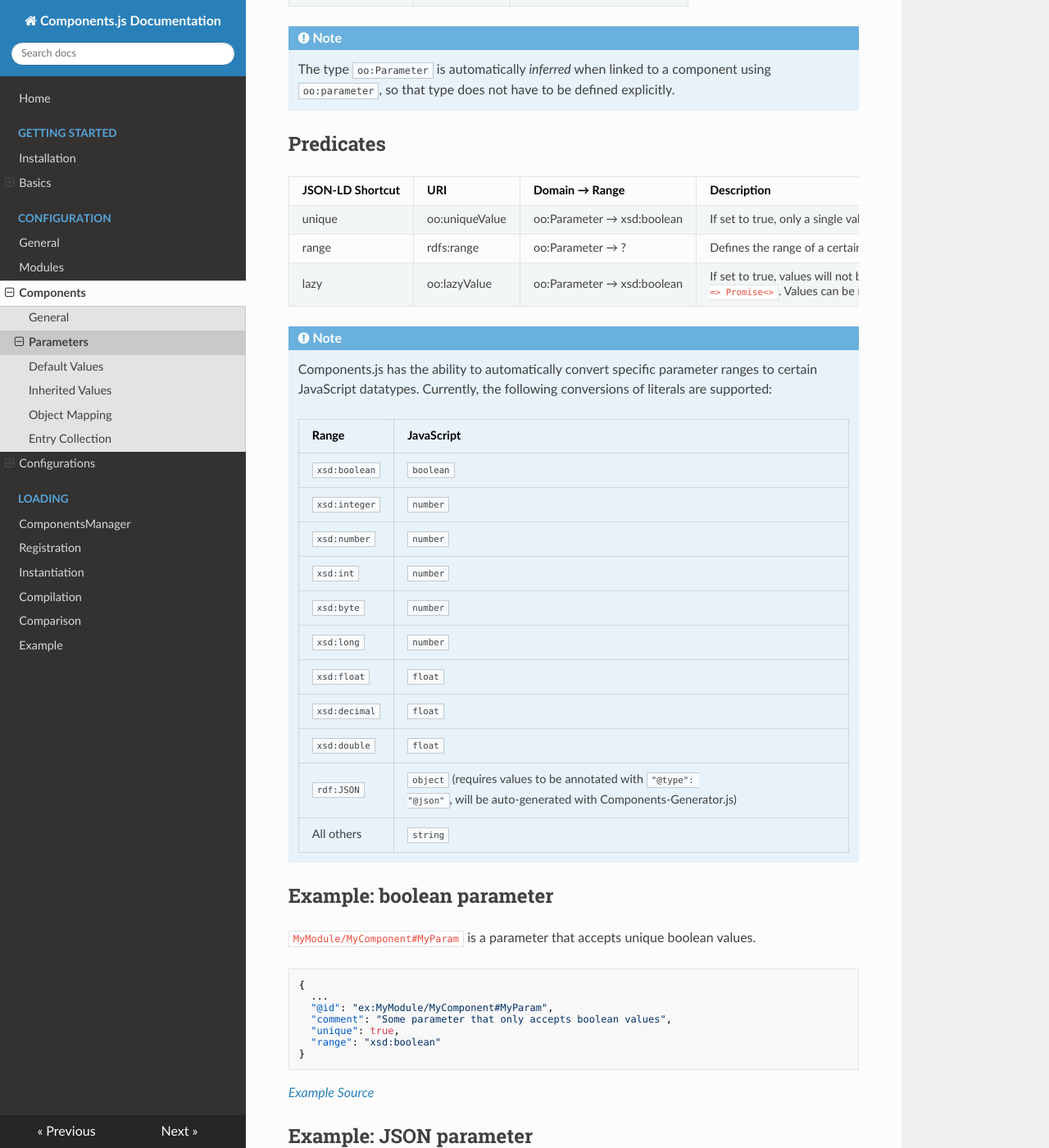
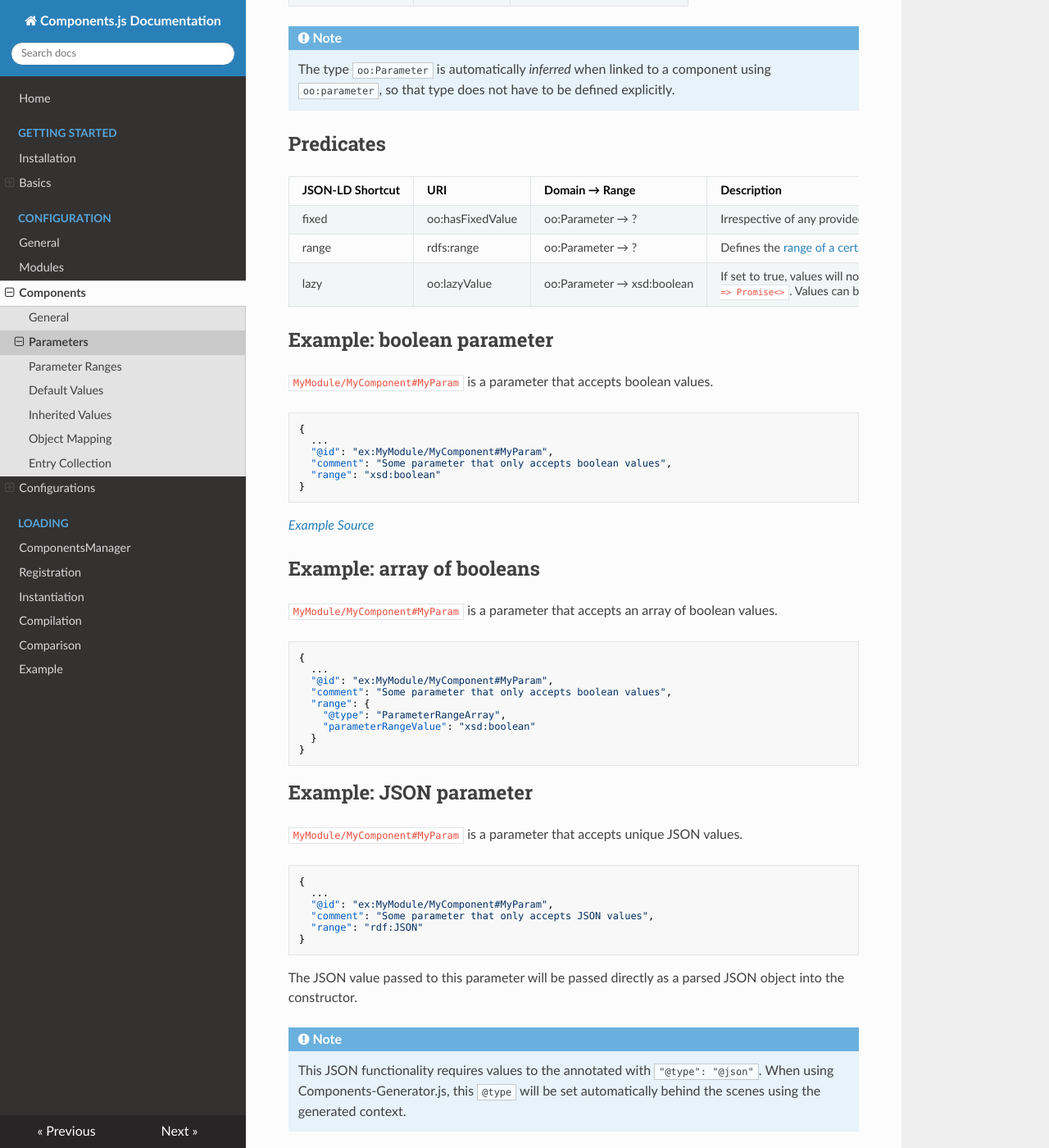
Before and after one commit to LinkedSoftwareDependencies/Documentation-Components.js, an MkDocs documentation site: the page built from docs/configuration/components/parameters.md, in a window 1280 px wide and 1400 px high, scrolled down 266 px. Shown: the whole window at 82% size. Built offline with MkDocs 1.6.1, drawn with Linux system fonts in a browser that asks for light colours; nearby versions of some CDN libraries; old or Windows-style settings are respelled for this version of MkDocs.

Commit message:
Document new parameter ranges

````diff
--- a/docs/configuration/components/parameters.md
+++ b/docs/configuration/components/parameters.md
@@ -13,43 +13,40 @@ Parameters define what kind of values can be used to instantiate a component wit
 
 | JSON-LD Shortcut     | URI                     | Domain           → Range                        | Description |
 | -------------------- | ----------------------- | ----------------------------------------------- | ----------- |
-| unique               | oo:uniqueValue          | oo:Parameter     → xsd:boolean                  | If set to true, only a single value for the given parameter in a component instance can be set. Default is false. |
-| range                | rdfs:range              | oo:Parameter     → ?                            | Defines the range of a certain parameter, such as `xsd:boolean` or `xsd:string`. |
+| fixed                | oo:hasFixedValue        | oo:Parameter     → ?                            | Irrespective of any provided values, always prepend the given fixed values. |
+| range                | rdfs:range              | oo:Parameter     → ?                            | Defines the [range of a certain parameter](/configuration/components/parameter_ranges/). |
 | lazy                 | oo:lazyValue          | oo:Parameter     → xsd:boolean                    | If set to true, values will not be passed directly, instead they will be passed lazily by being wrapped inside a `() => Promise<>`. Values can be retrieved by calling `await value()`. Default is false. |
-
-!!! note
-    Components.js has the ability to automatically convert specific parameter ranges to certain JavaScript datatypes.
-    Currently, the following conversions of literals are supported:
-
-    | Range | JavaScript |
-    | ----- | ---------- |
-    | `xsd:boolean` | `boolean` |
-    | `xsd:integer` | `number` |
-    | `xsd:number` | `number` |
-    | `xsd:int` | `number` |
-    | `xsd:byte` | `number` |
-    | `xsd:long` | `number` |
-    | `xsd:float` | `float` |
-    | `xsd:decimal` | `float` |
-    | `xsd:double` | `float` |
-    | `rdf:JSON` | `object` (requires values to be annotated with `"@type": "@json"`, will be auto-generated with Components-Generator.js) |
-    | All others | `string` |
 
 ## Example: boolean parameter
 
-`MyModule/MyComponent#MyParam` is a parameter that accepts unique boolean values.
+`MyModule/MyComponent#MyParam` is a parameter that accepts boolean values.
 
 ```json
 {
   ...
   "@id": "ex:MyModule/MyComponent#MyParam",
   "comment": "Some parameter that only accepts boolean values",
-  "unique": true,
   "range": "xsd:boolean"
 }
 ```
 
 [_Example Source_](https://github.com/LinkedSoftwareDependencies/Examples-Components.js/tree/master/documentation/configuration/components/parameters)
+
+## Example: array of booleans
+
+`MyModule/MyComponent#MyParam` is a parameter that accepts an array of boolean values.
+
+```json
+{
+  ...
+  "@id": "ex:MyModule/MyComponent#MyParam",
+  "comment": "Some parameter that only accepts boolean values",
+  "range": {
+    "@type": "ParameterRangeArray",
+    "parameterRangeValue": "xsd:boolean"
+  }
+}
+```
 
 ## Example: JSON parameter
 
@@ -60,7 +57,6 @@ Parameters define what kind of values can be used to instantiate a component wit
   ...
   "@id": "ex:MyModule/MyComponent#MyParam",
   "comment": "Some parameter that only accepts JSON values",
-  "unique": true,
   "range": "rdf:JSON"
 }
 ```
--- a/mkdocs.yml
+++ b/mkdocs.yml
@@ -14,6 +14,7 @@ pages:
     - Components:
       - General: 'configuration/components/general.md'
       - Parameters: 'configuration/components/parameters.md'
+      - Parameter Ranges: 'configuration/components/parameter_ranges.md'
       - Default Values: 'configuration/components/default_values.md'
       - Inherited Values: 'configuration/components/inherited_values.md'
       - Object Mapping: 'configuration/components/object_mapping.md'
````
Also changed, not shown: docs/configuration/components/general.md (+31 -6 lines), docs/configuration/components/parameter_ranges.md (added, +175 -0 lines), docs/getting_started/basics/workflow_ts.md (+3 -0 lines), docs/loading/manager.md (+2 -0 lines).
